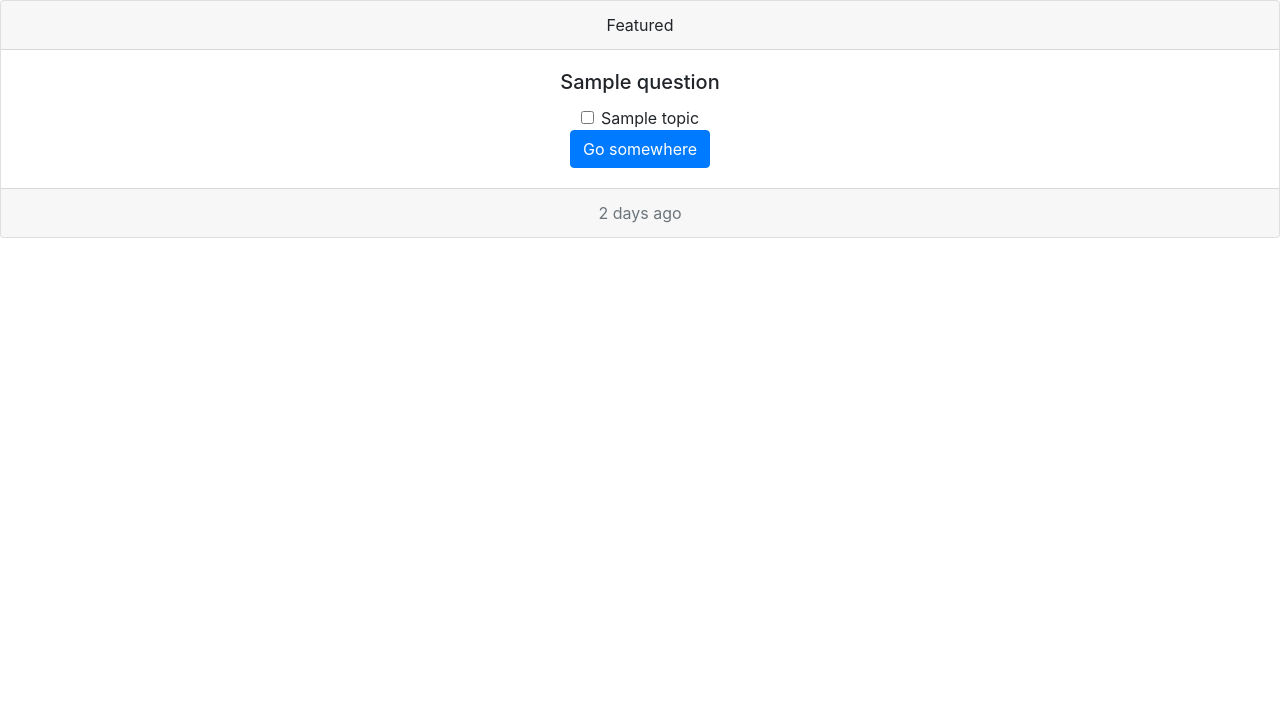
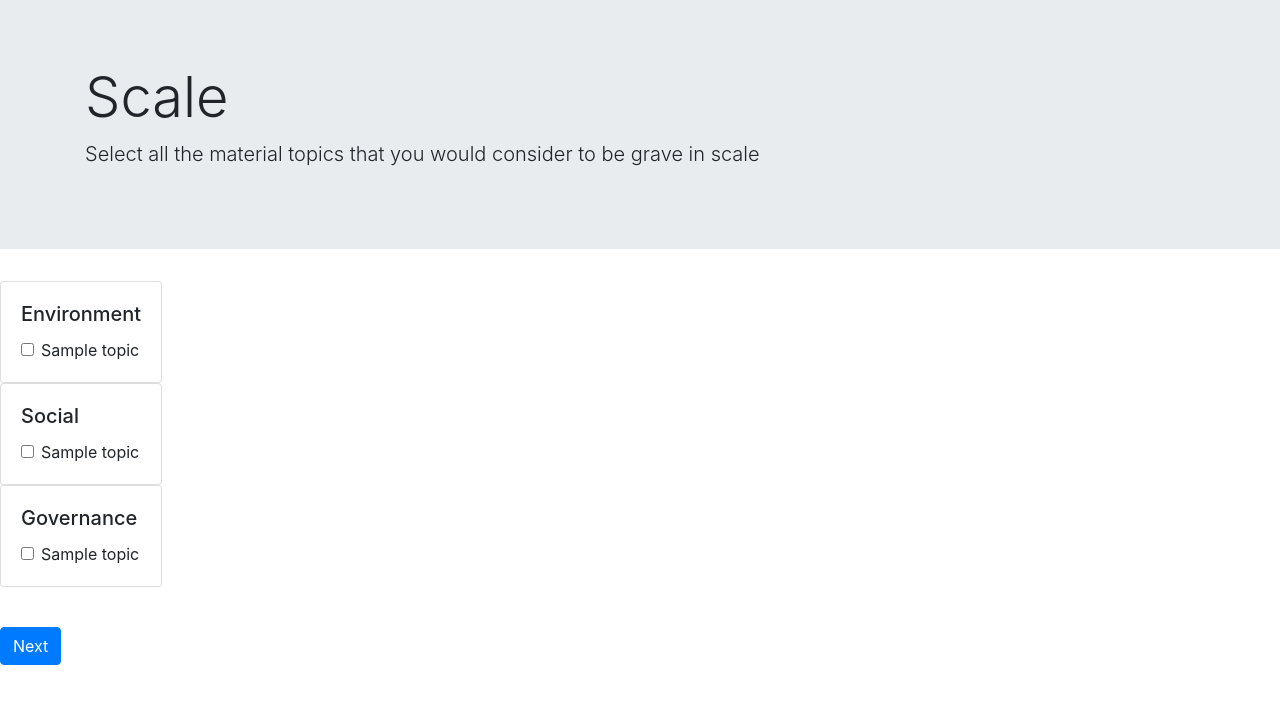
Before and after one commit to henrietta-k/flask, a Flask app: template templates/question.html in a window 1280 px wide. Shown: the top 704 px of the page. Run offline with Flask 3, Linux system fonts and the light colour scheme; the template is opened without the code that fills it: most values are stand-ins (such as "Sample title", 1, 10 or a date in 2020); some libraries are stand-ins or nearby versions.

Commit message:
Working on checkboxes

```diff
--- a/templates/question.html
+++ b/templates/question.html
@@ -3,27 +3,68 @@
 </head>
 
 <body>
+    <!--Instructions-->
+    <div class="jumbotron jumbotron-fluid">
+        <div class="container">
+          <h1 class="display-4">Scale</h1>
+          <p class="lead">Select all the material topics that you would consider to be grave in scale</p>
+        </div>
+      </div>
 
-    <div class="card text-center">
-      <div class="card-header">
-        Featured
-      </div>
+      <!--Answering the question-->
+    <div class="card-group">
+        <form action="/question" method="POST">
+
+        <!--Environmental topics-->
+        <div class="card">
             <div class="card-body">
-        <h5 class="card-title">{{ question }}</h5>
-        {% for topic in topics %}
+              <h5 class="card-title">Environment</h5>
+              {% for topic in environment %}
               <div class="form-check">
-          <input class="form-check-input" type="checkbox" value="" id="defaultCheck1">
+                <input class="form-check-input" type="checkbox" value="" id="defaultCheck1" name="environment">
                 <label class="form-check-label" for="defaultCheck1">
                   {{ topic }}
                 </label>
               </div>
               {% endfor %}
-        <a href="#" class="btn btn-primary">Go somewhere</a>
-      </div>
-      <div class="card-footer text-muted">
-        2 days ago
             </div>
           </div>
+
+          <!--Social topics-->
+          <div class="card">
+            <div class="card-body">
+              <h5 class="card-title">Social</h5>
+              {% for topic in social %}
+              <div class="form-check">
+                <input class="form-check-input" type="checkbox" value="" id="defaultCheck1" name="social">
+                <label class="form-check-label" for="defaultCheck1">
+                  {{ topic }}
+                </label>
+              </div>
+              {% endfor %}
+            </div>
+          </div>
+
+          <!--Governance topics-->
+          <div class="card">
+            <div class="card-body">
+              <h5 class="card-title">Governance</h5>
+              {% for topic in governance %}
+              <div class="form-check">
+                <input class="form-check-input" type="checkbox" value="" id="defaultCheck1" name="governance">
+                <label class="form-check-label" for="defaultCheck1">
+                  {{ topic }}
+                </label>
+              </div>
+              {% endfor %}
+            </div>
+          </div>
+        </div>
+
+        <!--Move on to next question-->
+    </br>
+        <button type="submit" class="btn btn-primary">Next</button>
+        </form>
 
     <script src="https://code.jquery.com/jquery-3.2.1.slim.min.js" integrity="sha384-KJ3o2DKtIkvYIK3UENzmM7KCkRr/rE9/Qpg6aAZGJwFDMVNA/GpGFF93hXpG5KkN" crossorigin="anonymous"></script>
     <script src="https://cdn.jsdelivr.net/npm/popper.js@1.12.9/dist/umd/popper.min.js" integrity="sha384-ApNbgh9B+Y1QKtv3Rn7W3mgPxhU9K/ScQsAP7hUibX39j7fakFPskvXusvfa0b4Q" crossorigin="anonymous"></script>
```
Also changed, not shown: templates/question-1.html (+5 -7 lines). Lines whose indentation alone changed are shown as unchanged.
